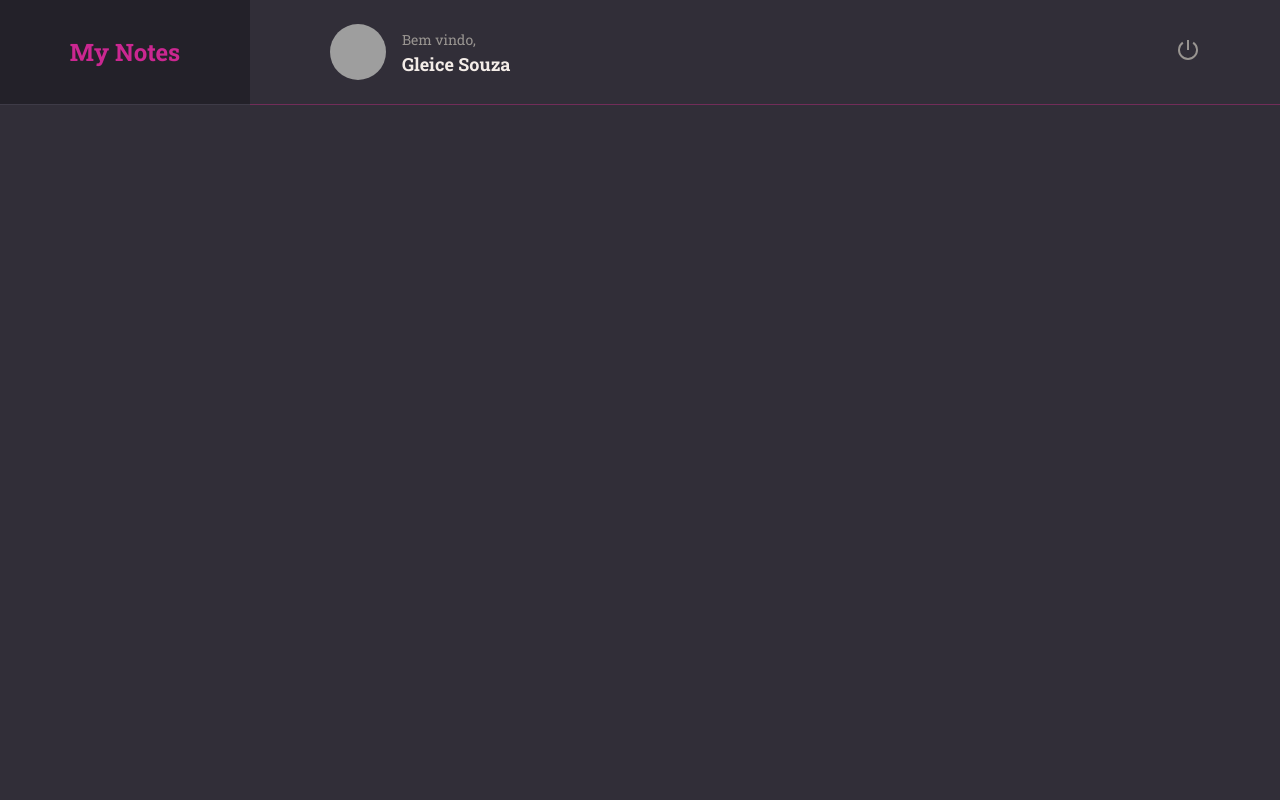
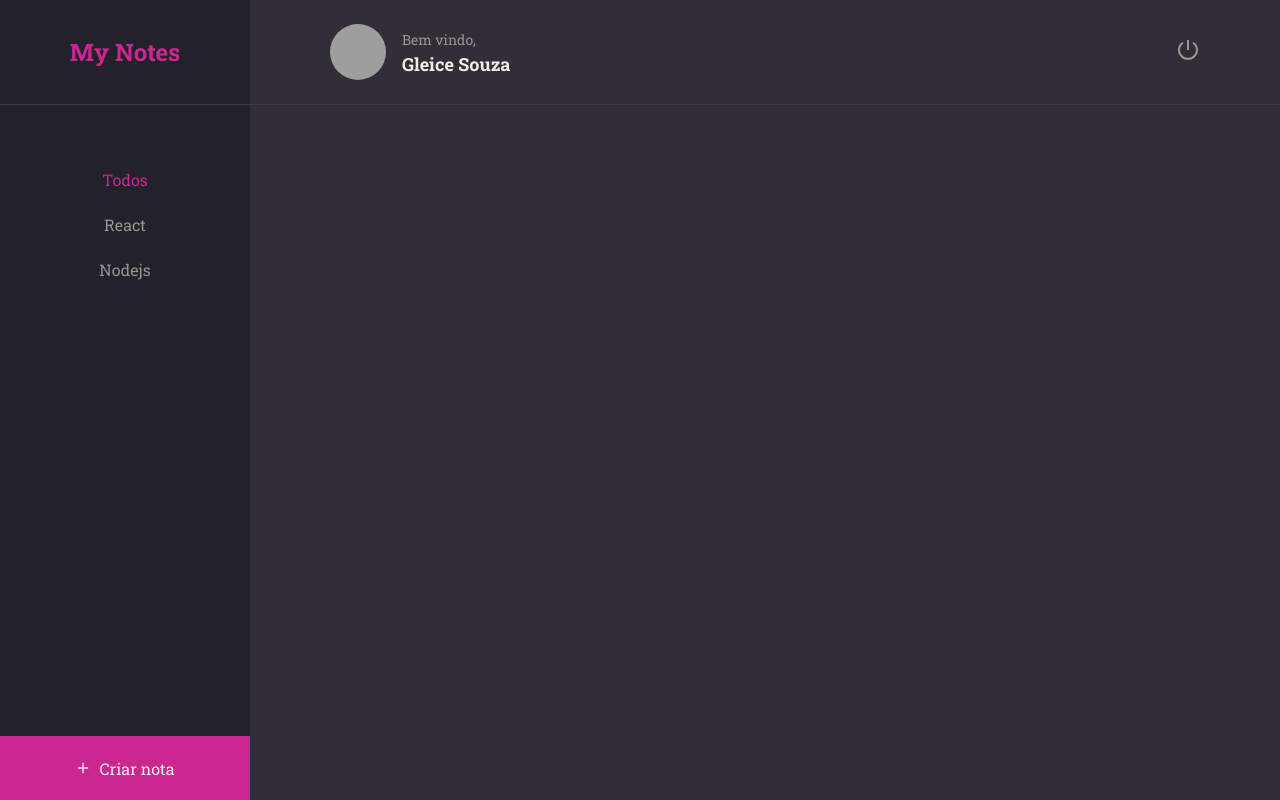
Before and after one commit to gleicebsouza/owner-my-notes, a React (Vite) app: page / in a window 1280 px wide. Built offline with nearby package versions, Linux system fonts and the light colour scheme; grey boxes are pictures that could not be loaded.

Commit message:
create button note

```diff
--- a/src/components/ButtonText/index.jsx
+++ b/src/components/ButtonText/index.jsx
@@ -1,9 +1,10 @@
 import {Container} from './styles'
 
-export function ButtonText({title, ...rest}){
+export function ButtonText({title,isActive=false, ...rest}){
   return(
     <Container
     type="button"
+    isActive={isActive}
     {...rest}
     >
       {title}
--- a/src/components/ButtonText/styles.js
+++ b/src/components/ButtonText/styles.js
@@ -3,6 +3,7 @@
 export const Container = styled.button`
   font-size: 16px;
   background: none;
-  color: ${({ theme }) => theme.COLORS.ORANGE};
+  color: ${({ theme, isActive }) =>
+    isActive ? theme.COLORS.PINK_800 : theme.COLORS.GRAY_100};
   border: none;
 `
--- a/src/components/Header/styles.js
+++ b/src/components/Header/styles.js
@@ -8,7 +8,7 @@
 
   border-bottom-width:1px;
   border-bottom-style: solid;
-  border-bottom-color: ${({ theme }) => theme.COLORS.PINK_900};
+  border-bottom-color: ${({ theme }) => theme.COLORS.BACKGROUND_700};
 
   display: flex;
   justify-content: space-between;
--- a/src/components/Tag/styles.js
+++ b/src/components/Tag/styles.js
@@ -3,7 +3,7 @@
 export const Container = styled.span`
   font-size: 12px;
   color: ${({ theme }) => theme.COLORS.BACKGROUND_900};
-  background-color: ${({ theme }) => theme.COLORS.ORANGE};
+  background-color: ${({ theme }) => theme.COLORS.PINK_800};
 
   padding: 5px 14px;
   border-radius: 5px;
--- a/src/main.jsx
+++ b/src/main.jsx
@@ -6,6 +6,7 @@
 import theme from './styles/theme'
 //import { Details } from './pages/Details/Index'
 import { Home } from './pages/Home'
+//import { Home } from './pages/Home'
 
 
 ReactDOM.createRoot(document.getElementById('root')).render(
--- a/src/pages/Home/index.jsx
+++ b/src/pages/Home/index.jsx
@@ -1,6 +1,8 @@
+import { FiPlus} from 'react-icons/fi'
 import { Container, Brand,Menu,Search,Content,NewNote } from './styles'
 
 import {Header} from '../../components/Header'
+import {ButtonText} from '../../components/ButtonText'
 
 export function Home(){
   return(
@@ -11,13 +13,19 @@
         </Brand>
         <Header/>
         <Menu>
+          <li><ButtonText title="Todos" isActive /></li>
+          <li><ButtonText title="React" /></li>
+          <li><ButtonText title="Nodejs"  /></li>
+
         </Menu>
         <Search>
         </Search>
+
         <Content>
-
         </Content>
         <NewNote>
+          <FiPlus/>
+            Criar nota
 
         </NewNote>
     </Container>
--- a/src/pages/Home/styles.js
+++ b/src/pages/Home/styles.js
@@ -37,7 +37,14 @@
 
 export const Menu = styled.ul`
   grid-area: menu;
+  background-color: ${({ theme }) => theme.COLORS.BACKGROUND_900};
+
+  padding-top: 64px;
+  text-align: center;
   //background-color: yellow;
+  > li {
+    margin-bottom: 24px;
+  }
 `
 
 export const Search = styled.div`
@@ -52,5 +59,16 @@
 
 export const NewNote = styled.div`
   grid-area: newnote;
+
+  background-color: ${({ theme }) => theme.COLORS.PINK_800};
+  display: flex;
+  align-items: center;
+  justify-content: center;
+
+  border: none;
+
+  svg {
+    margin-right: 8px;
+  }
   //background-color: violet;
 `
```
Also changed, not shown: src/components/Button/styles.js (+13 -14 lines), src/components/Section/styles.js (+11 -13 lines).
